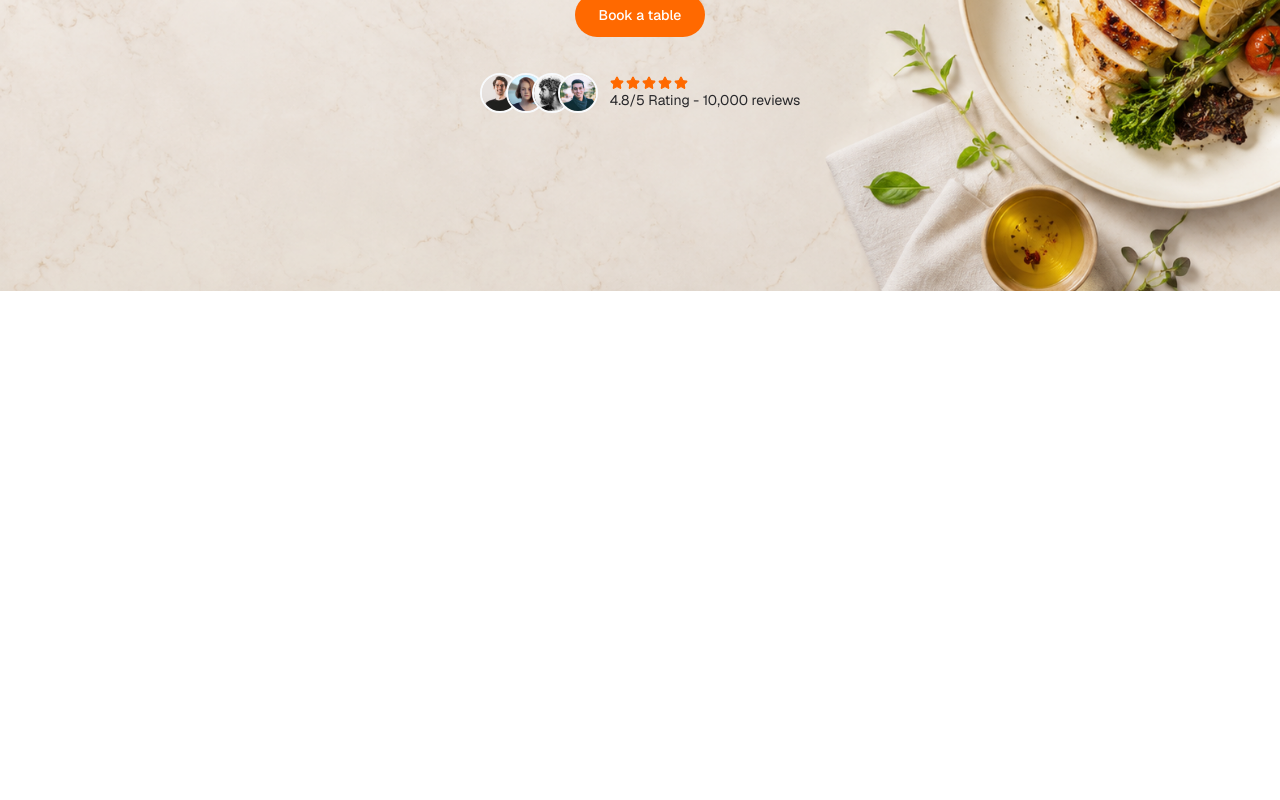
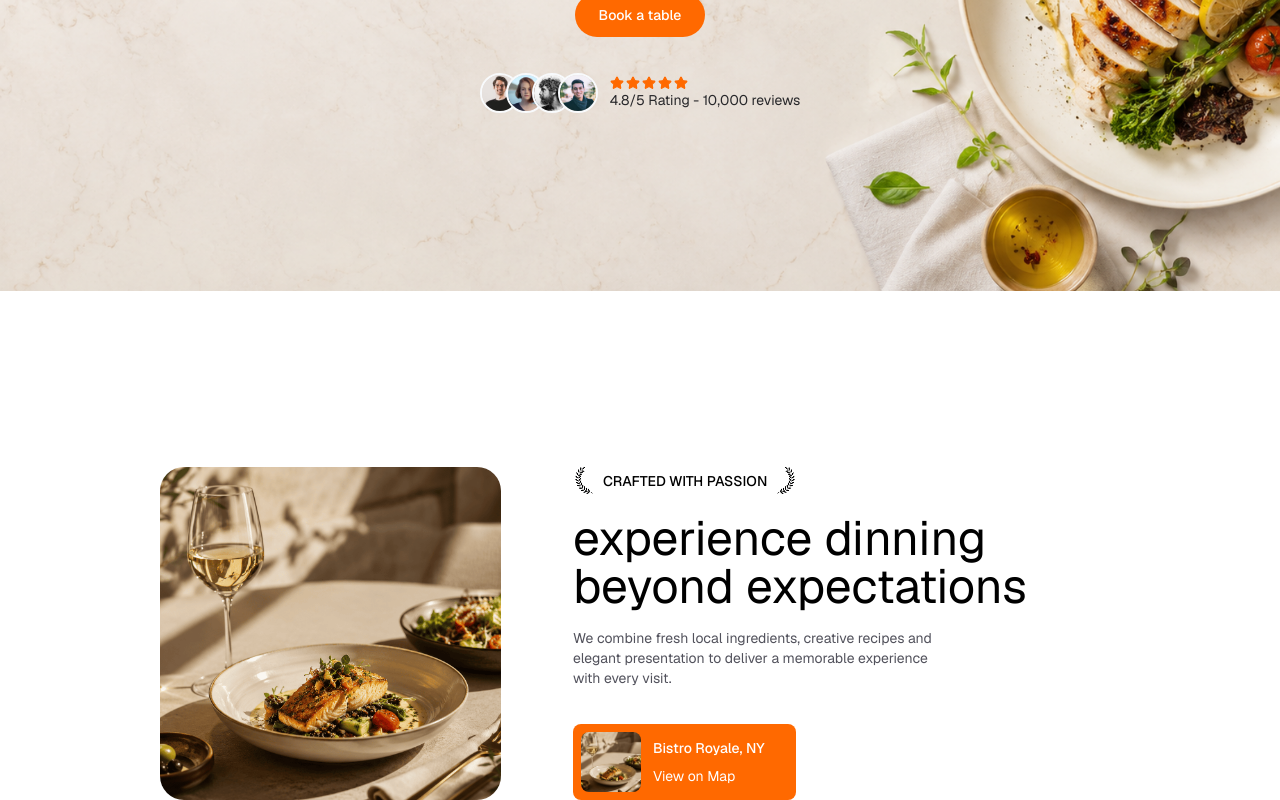
Before and after one commit to syedumaircodes/resto-landing-page, a React (Vite) app: page / in a window 1280 px wide. Shown: the part 509-1309 px from the top of the page. Before the commit the page ends 800 px from the top, so only its background shows below. Built offline with nearby package versions, Linux system fonts and the light colour scheme.

Commit message:
about section completed

```diff
--- a/src/App.jsx
+++ b/src/App.jsx
@@ -1,4 +1,5 @@
 import Sitenavbar from "./components/site-navbar";
+import AboutSection from "./sections/about-section";
 import HeroSection from "./sections/hero-section";
 
 const App = () => {
@@ -6,6 +7,7 @@
     <>
       <Sitenavbar />
       <HeroSection />
+      <AboutSection />
     </>
   );
 };
--- a/src/sections/about-section.jsx
+++ b/src/sections/about-section.jsx
@@ -1,7 +1,56 @@
+import AnimationProvider from "../components/animation-provider";
 const AboutSection = () => {
   return (
     <section id="about" className="px-auto mt-44">
-      <div className="flex flex-col md:flex-row gap-14 md:gap-18 max-w-7xl mx-auto"></div>
+      <div className="flex flex-col md:flex-row gap-14 md:gap-18 max-w-7xl mx-auto">
+        <AnimationProvider scale={0.8} y={0}>
+          <img
+            src="/assets/about.png"
+            alt="About image"
+            className="max-w-137 w-full h-full object-cover rounded-3xl"
+          />
+        </AnimationProvider>
+
+        {/* right side */}
+        <div>
+          <AnimationProvider
+            scale={0.8}
+            y={0}
+            className="flex items-center gap-2"
+          >
+            <img src="/assets/iconL.png" alt="left icon" />
+            <span className="font-medium uppercase">Crafted with passion</span>
+            <img src="/assets/iconR.png" alt="right icon" />
+          </AnimationProvider>
+          <AnimationProvider
+            scale={0.8}
+            y={0}
+            className="flex items-center gap-2"
+          >
+            <h2 className="mt-5 text-4xl md:text-5xl text-balance">
+              experience dinning beyond expectations
+            </h2>
+          </AnimationProvider>
+          <AnimationProvider delay={0.2}>
+            <p className="mt-4.5 text-zinc-600 max-w-sm">
+              We combine fresh local ingredients, creative recipes and elegant
+              presentation to deliver a memorable experience with every visit.
+            </p>
+          </AnimationProvider>
+
+          <AnimationProvider className="mt-9 bg-orange-500 text-white p-2 pr-8 rounded-lg flex items-center gap-3 w-fit">
+            <img
+              src="/assets/about.png"
+              alt="location"
+              className="size-15 rounded-lg object-cover shrink-0"
+            />
+            <div className="flex flex-col gap-2">
+              <p className="font-medium">Bistro Royale, NY</p>
+              <a href="#booking-process">View on Map</a>
+            </div>
+          </AnimationProvider>
+        </div>
+      </div>
     </section>
   );
 };
```
